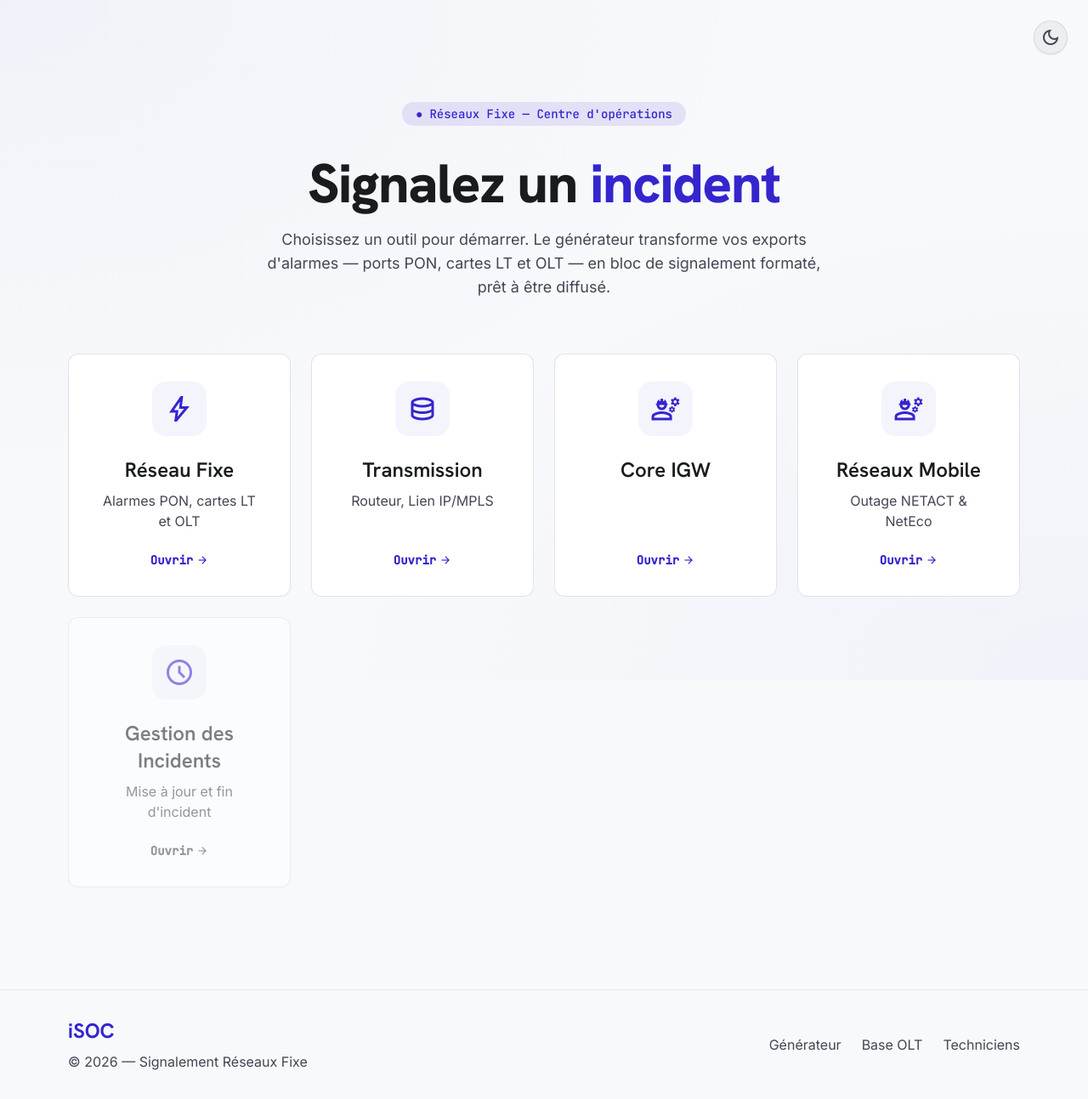
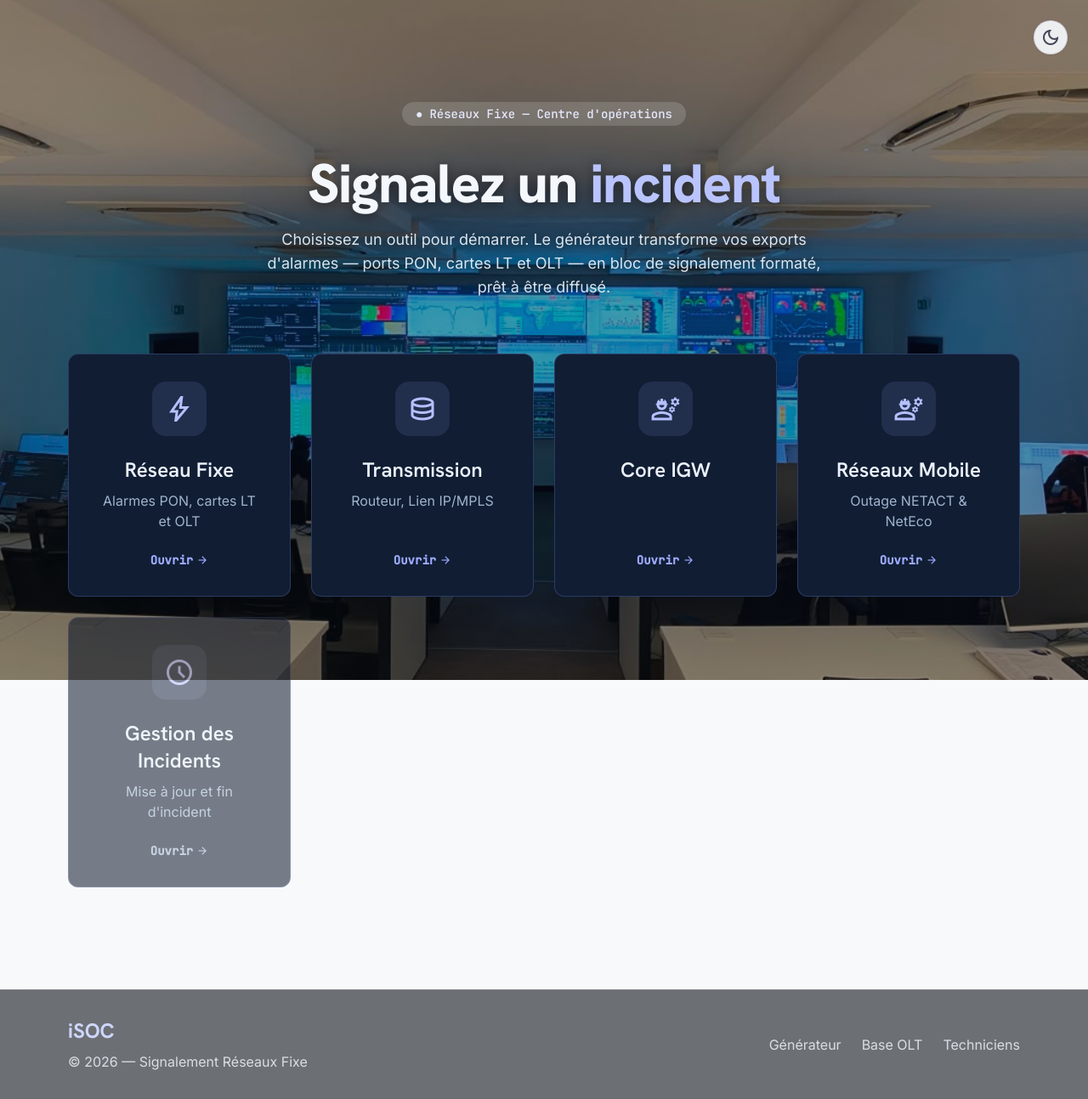
Before and after one commit to ANANI10/Signalement, a website: page accueil.html in a window 1280 px wide. Shown: the whole page at 85% size. Drawn offline with nearby package versions, Linux system fonts and the light colour scheme.

Commit message:
Accueil : photo de fond et cartes outils en bleu foncé
Le fond maillé cède la place à une photo de la salle d'opérations,
posée sous un voile sombre dans les deux éclairages. Le texte qui
repose directement sur l'image passe donc en écriture claire.

Les cartes outils (Réseaux Fixe, Transmission, Réseaux Mobile…)
étaient blanches en thème clair : elles passent en bleu foncé dans
les deux éclairages, avec titres, sous-titres et pastilles d'icônes
ré-accordés pour rester lisibles.

Les pastilles sont ciblées via .card-icon : les classes bg-primary\5
du HTML contiennent une barre inverse littérale, Tailwind ne les
génère pas et elles ne peignaient rien.

Co-Authored-By: Claude Opus 5 <noreply@anthropic.com>

```diff
--- a/accueil.css
+++ b/accueil.css
@@ -19,7 +19,8 @@ body { overflow-x: hidden; }
 }
 .icon-filled { font-variation-settings: 'FILL' 1, 'wght' 400, 'GRAD' 0, 'opsz' 24; }
 
-/* fond maillé */
+/* fond : photo de la salle d'opérations, sous un voile qui garantit
+   la lisibilité du texte par-dessus */
 .bg-mesh {
   position: fixed;
   top: 0; left: 0;
@@ -27,10 +28,51 @@ body { overflow-x: hidden; }
   z-index: -1;
   background-color: #f7f9fb;
   background-image:
-    radial-gradient(at 0% 0%, rgba(53,37,205,.03) 0px, transparent 50%),
-    radial-gradient(at 100% 100%, rgba(53,37,205,.03) 0px, transparent 50%);
+    linear-gradient(rgba(10,16,24,.30), rgba(10,16,24,.42)),
+    url("assets/accueil-bg.jpeg");
+  background-size: cover, cover;
+  background-position: center, center;
+  background-repeat: no-repeat;
   transition: background-color .25s ease;
 }
+
+/* ══════════════ TEXTE POSÉ SUR LA PHOTO ══════════════
+   Le voile est sombre dans les deux éclairages : ce qui repose
+   directement sur l'image passe en écriture claire. Les cartes,
+   elles, gardent leur fond opaque et leurs couleurs d'origine.
+   Sélecteurs volontairement plus spécifiques que les utilitaires
+   Tailwind, pour les surcharger.                                */
+main header .text-on-background {
+  color: #f4f8fd;
+  text-shadow: 0 2px 14px rgba(0,0,0,.5);
+}
+main header .text-on-background .text-primary { color: #b9c4ff; }
+main header .text-on-surface-variant {
+  color: rgba(240,246,253,.9);
+  text-shadow: 0 1px 10px rgba(0,0,0,.45);
+}
+main header .bg-primary\/10 {
+  background-color: rgba(255,255,255,.16);
+  backdrop-filter: blur(4px);
+}
+main header .bg-primary\/10.text-primary { color: #e6e9ff; }
+
+/* la note sous les cartes */
+main .mt-16 .text-on-surface-variant {
+  color: rgba(240,246,253,.88);
+  text-shadow: 0 1px 10px rgba(0,0,0,.45);
+}
+main .mt-16 .text-primary { color: #b9c4ff; }
+
+/* pied de page : translucide pour laisser voir la salle */
+footer.bg-surface {
+  background-color: rgba(8,13,20,.58);
+  backdrop-filter: blur(10px);
+  border-top-color: rgba(255,255,255,.12);
+}
+footer .text-on-surface-variant { color: rgba(240,246,253,.82); }
+footer .text-primary { color: #cfd6ff; }
+footer .bg-surface-container { background-color: rgba(255,255,255,.12); }
 
 /* ══════════════ CARTES OUTILS ══════════════ */
 .platform-card { transition: transform .3s cubic-bezier(.4,0,.2,1), box-shadow .3s cubic-bezier(.4,0,.2,1), border-color .3s; }
@@ -60,8 +102,8 @@ html.dark { color-scheme: dark; }
 html.dark .bg-mesh {
   background-color: #0c1219;
   background-image:
-    radial-gradient(at 0% 0%, rgba(99,102,241,.10) 0px, transparent 50%),
-    radial-gradient(at 100% 100%, rgba(34,197,94,.06) 0px, transparent 50%);
+    linear-gradient(rgba(6,10,16,.55), rgba(6,10,16,.66)),
+    url("assets/accueil-bg.jpeg");
 }
 
 /* surfaces */
@@ -96,6 +138,51 @@ html.dark .platform-card:not(.is-soon):hover {
 }
 html.dark .shadow-sm { box-shadow: 0 1px 3px rgba(0,0,0,.4); }
 
+/* ══════════════ CARTES EN BLEU FONCÉ ══════════════
+   Les cartes outils restent bleu foncé dans les deux éclairages :
+   elles se posent sur la photo de la salle sans trouer la page en blanc.
+   Placé après le thème sombre pour surcharger ses utilitaires.       */
+.platform-card.bg-surface-container-lowest,
+html.dark .platform-card.bg-surface-container-lowest {
+  background-color: #101d33;
+  border-color: rgba(139,156,255,.24);
+}
+
+/* textes et accents posés sur le bleu foncé */
+.platform-card .text-on-surface,
+html.dark .platform-card .text-on-surface { color: #eaf1fb; }
+.platform-card .text-on-surface-variant,
+html.dark .platform-card .text-on-surface-variant { color: #9fb4cc; }
+.platform-card .text-primary,
+html.dark .platform-card .text-primary { color: #9dabff; }
+
+/* pastille d'icône : un voile clair au lieu du bleu primaire à 5 %
+   (ciblée sur .card-icon : les classes bg-primary\5 du HTML ne sont
+   pas des utilitaires valides et ne peignent rien)                 */
+.platform-card .card-icon,
+html.dark .platform-card .card-icon {
+  background-color: rgba(157,171,255,.12);
+  color: #b6c0ff;
+}
+.platform-card:not(.is-soon):hover .card-icon,
+html.dark .platform-card:not(.is-soon):hover .card-icon {
+  background-color: #4f46e5;
+  color: #ffffff;
+}
+
+/* survol : l'ombre portée se fait sombre, la bordure s'éclaire */
+.platform-card:not(.is-soon):hover,
+html.dark .platform-card:not(.is-soon):hover {
+  box-shadow: 0 20px 40px -12px rgba(4,8,16,.6);
+  border-color: rgba(157,171,255,.42);
+}
+
+/* la carte « à venir » garde son fond, en un cran plus discret */
+.platform-card.is-soon.bg-surface-container-lowest,
+html.dark .platform-card.is-soon.bg-surface-container-lowest {
+  background-color: #0d1728;
+}
+
 @media (prefers-reduced-motion: reduce) {
   *, *::before, *::after { animation-duration: .01ms !important; transition-duration: .01ms !important; }
 }
```
Also changed, not shown: assets/accueil-bg.jpeg (added).
